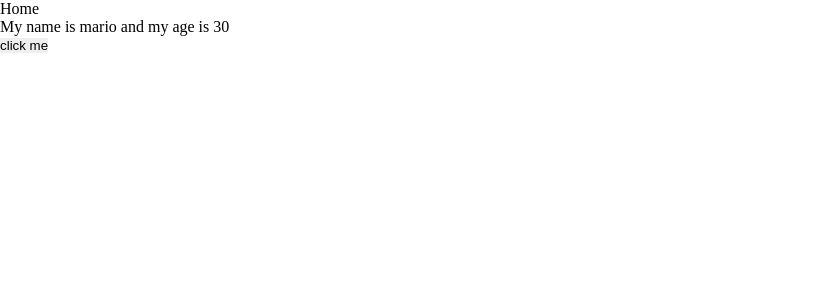
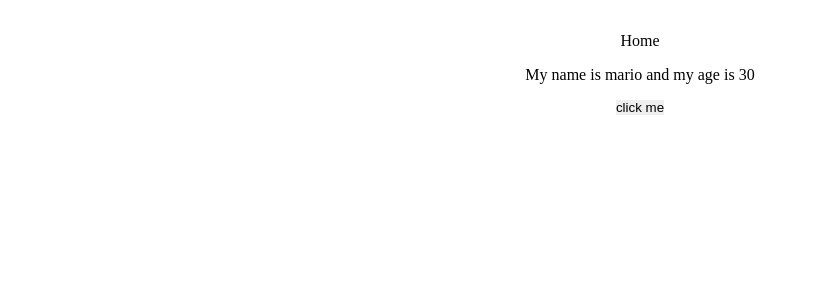
Before and after one commit to WaltsonZh/VueTutorial, a Vue app in the folder DojoBlog/: page / in a window 1280 px wide. Shown: the top 300 px of the page, without its empty margins (0-818 px from the left). Built offline with nearby package versions, Linux system fonts and the light colour scheme.

Commit message:
lesson 10: template refs

```diff
--- a/DojoBlog/src/views/HomeView.vue
+++ b/DojoBlog/src/views/HomeView.vue
@@ -1,22 +1,38 @@
 <template>
   <div>
     Home
-    <p>My name is {{ name }} and my age is {{ age }}</p>
+    <p ref="p">My name is {{ name }} and my age is {{ age }}</p>
     <button @click="handleClick">click me</button>
   </div>
 </template>
 
 <script>
+import { ref } from 'vue'
+
   export default {
     setup() {
       let name = 'mario'
       let age = 30
 
+      const p = ref('hello')
+      console.log(p, p.value)
+
       const handleClick = () => {
-        console.log('clicked')
+        console.log(p, p.value)
+        p.value.classList.add('test')
+        p.value.textContent = 'hello, ninjas'
       }
 
-      return { name, age, handleClick }
+      return { name, age, handleClick, p }
     },
   }
 </script>
+
+<style scoped>
+  div {
+    margin: 2em;
+    display: grid;
+    place-items: center;
+    gap: 1em;
+  }
+</style>
```
